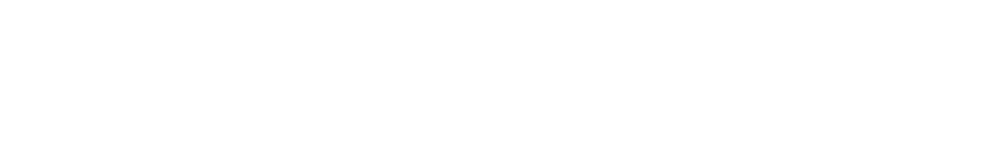
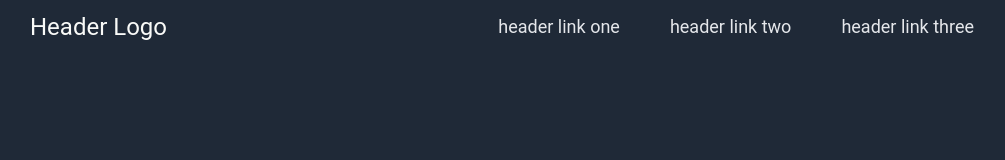
Before and after one commit to b-Rad-dev/odin-landingpage, a plain HTML site: page index.html in a window 1280 px wide. Shown: the whole page, without its empty margins (138-1143 px from the left). Drawn offline with Linux system fonts and the light colour scheme.

Commit message:
Worked on the Header in both HTML and CSS

```diff
--- a/index.html
+++ b/index.html
@@ -8,6 +8,13 @@
     <title>Odin-LandingPage</title>
 </head>
 <body>
-
+    <div class="header">
+        <div class="logo">Header Logo</div>
+        <ul>
+            <li><a herf="#">header link one</a></li>
+            <li><a herf="#">header link two</a></li>
+            <li><a herf="#">header link three</a></li>
+        </ul>
+    </div>
 </body>
 </html>
--- a/style.css
+++ b/style.css
@@ -1 +1,27 @@
 /* style.css */
+
+body {
+    background: #1f2937;
+    color: #e5e7eb;
+    font-family: roboto, verdana, sans-serif
+}
+
+.header {
+    margin-top: -10px;
+    padding: 0px 160px;
+    display: flex;
+    justify-content: space-between;
+    align-items: center;
+}
+ .logo {
+     font-size: 24px;
+     color: #F9FAF8;
+ }
+
+ul {
+    list-style-type: none;
+    font-size: 18px;
+    color: #e5e7eb;
+    display: flex;
+    gap: 50px;
+}
```
